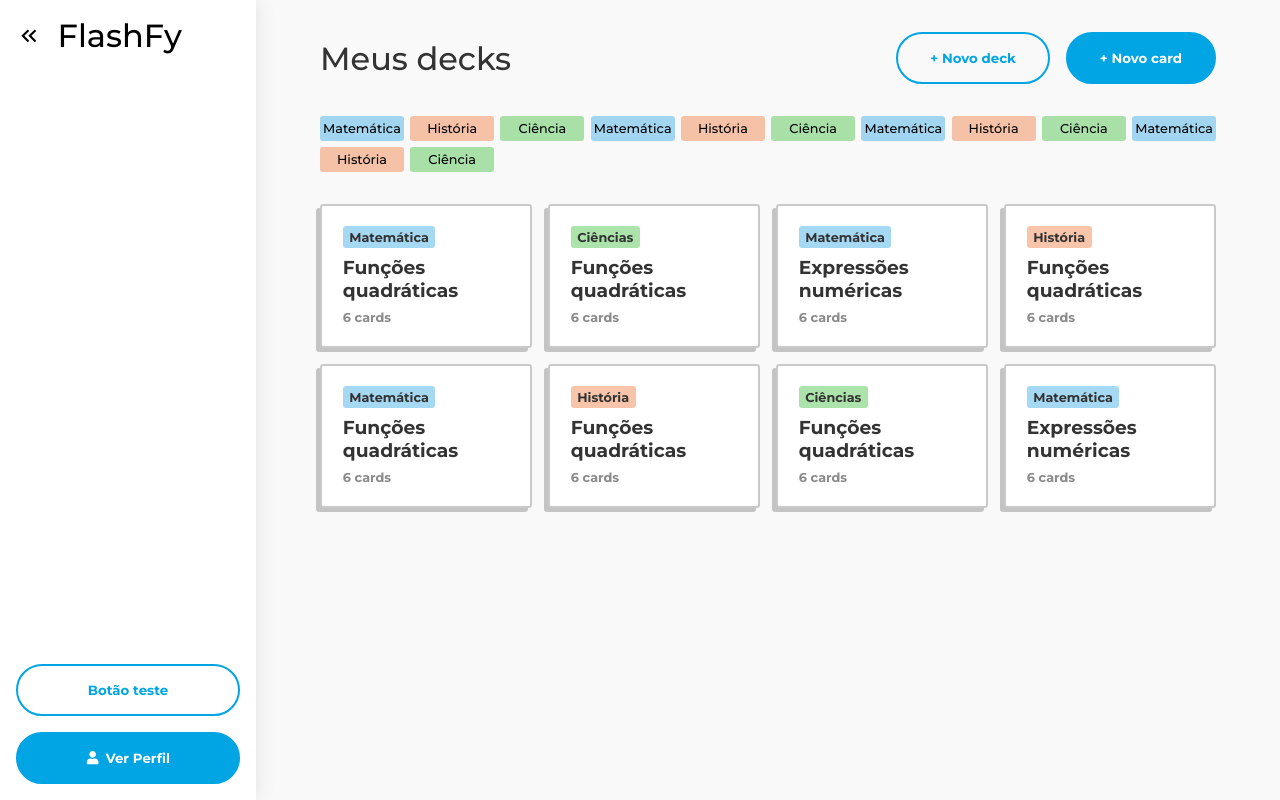
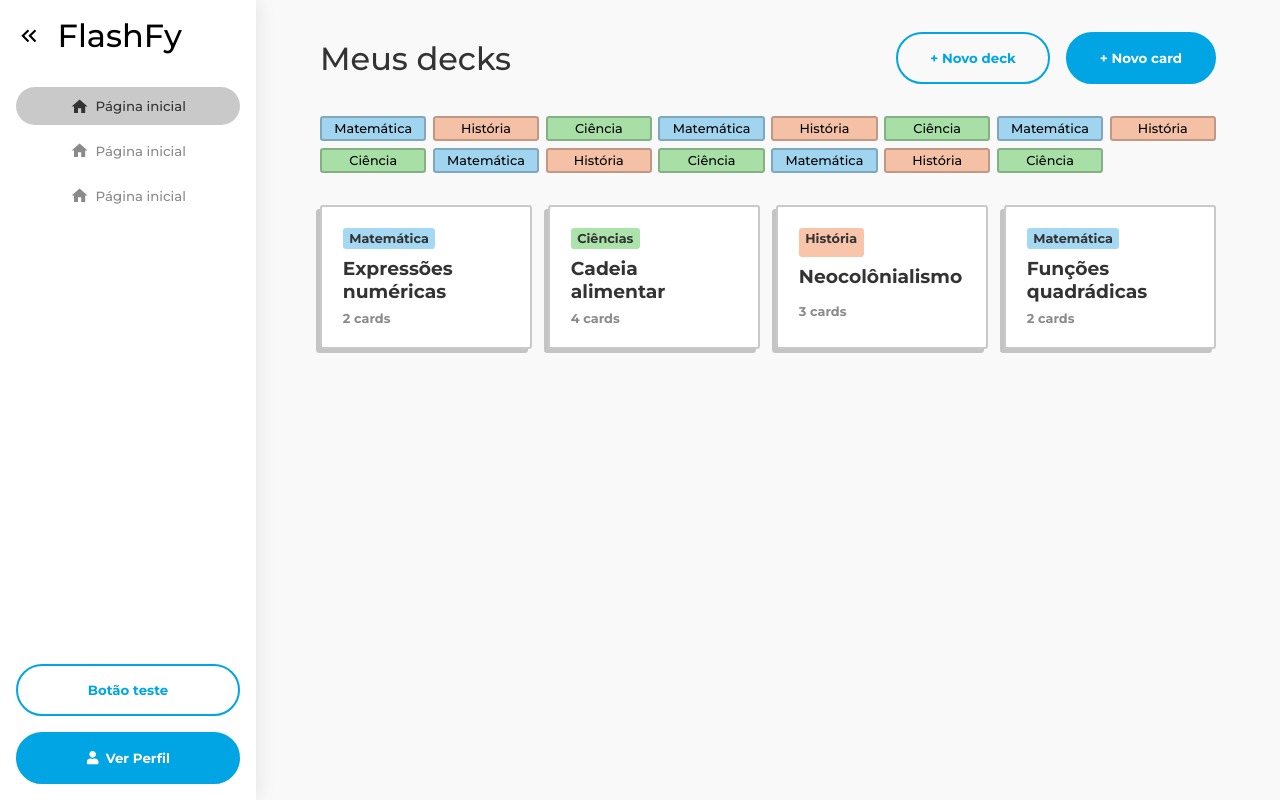
Before and after one commit to FellipeCastro/flashfy, a React (Vite) app: page / in a window 1280 px wide. Both pictures are taken after a click on the button "Abrir menu". Built offline with nearby package versions, Linux system fonts and the light colour scheme.

Commit message:
Sidebar atualizada

```diff
--- a/src/App.jsx
+++ b/src/App.jsx
@@ -1,26 +1,66 @@
 import { useState } from "react";
 import Sidebar from "./components/Sidebar/Sidebar";
 import Button from "./components/Button/Button";
+import Deck from "./components/Deck/Deck";
+import styles from "./App.module.css";
 
 const App = () => {
     const [isSidebarOpen, setIsSidebarOpen] = useState(false);
 
+    const decks = {
+        linguagens: "rgba(179, 179, 179, 0.4)", // normal (hsla(0, 0%, 70%, 0.4))
+        redacao: "rgba(220, 80, 50, 0.4)", // fire (hsla(20, 85%, 55%, 0.4))
+        matematica: "rgba(51, 144, 191, 0.4)", // water (hsla(200, 75%, 50%, 0.4))
+        fisica: "rgba(255, 239, 71, 0.4)", // electric (hsla(50, 95%, 60%, 0.4))
+        biologia: "rgba(71, 168, 71, 0.4)", // grass (hsla(120, 60%, 45%, 0.4))
+        quimica: "rgba(211, 255, 255, 0.4)", // ice (hsla(190, 100%, 85%, 0.4))
+        historia: "rgba(191, 50, 50, 0.4)", // fighting (hsla(0, 75%, 45%, 0.4))
+        filosofia: "rgba(168, 71, 168, 0.4)", // poison (hsla(280, 60%, 55%, 0.4))
+        geografia: "rgba(140, 117, 89, 0.4)", // ground (hsla(30, 40%, 45%, 0.4))
+        sociologia: "rgba(163, 194, 255, 0.4)", // flying (hsla(220, 80%, 80%, 0.4))
+        psicologia: "rgba(229, 71, 229, 0.4)", // psychic (hsla(300, 70%, 60%, 0.4))
+        ecologia: "rgba(102, 140, 71, 0.4)", // bug (hsla(90, 55%, 40%, 0.4))
+        geologia: "rgba(102, 89, 76, 0.4)", // rock (hsla(35, 30%, 35%, 0.4))
+        literatura: "rgba(102, 71, 140, 0.4)", // ghost (hsla(260, 55%, 40%, 0.4))
+        artes: "rgba(140, 71, 191, 0.4)", // dragon (hsla(270, 65%, 50%, 0.4))
+        direito: "rgba(51, 51, 64, 0.4)", // dark (hsla(240, 20%, 20%, 0.4))
+        engenharias: "rgba(179, 191, 204, 0.4)", // steel (hsla(210, 20%, 70%, 0.4))
+        musica: "rgba(255, 194, 230, 0.4)", // fairy (hsla(330, 80%, 85%, 0.4))
+        tecnologia: "rgba(128, 128, 128, 0.4)", // unknown (hsla(0, 0%, 50%, 0.4))
+        astronomia: "rgba(51, 71, 255, 0.4)", // stellar (hsla(240, 80%, 50%, 0.4))
+    };
+
     return (
-        <div className="container">
+        <div className={styles.container}>
             <Sidebar
                 isSidebarOpen={isSidebarOpen}
                 setIsSidebarOpen={setIsSidebarOpen}
             />
 
-            <div className="mainContainer">
-                <div className="titleContainer">
+            <div className={styles.mainContainer}>
+                <div className={styles.titleContainer}>
                     <h1>Meus decks</h1>
-                    <div className="btnsContainer">
+                    <div className={styles.btnsContainer}>
                         <Button secondary>+ Novo deck</Button>
                         <Button>+ Novo card</Button>
                     </div>
                 </div>
-                <div className="filterContainer">
+                <div className={styles.filterContainer}>
+                    <button
+                        style={{ backgroundColor: "hsla(200, 75%, 50%, 0.4)" }}
+                    >
+                        Matemática
+                    </button>
+                    <button
+                        style={{ backgroundColor: "hsla(20, 85%, 55%, 0.4)" }}
+                    >
+                        História
+                    </button>
+                    <button
+                        style={{ backgroundColor: "hsla(120, 60%, 45%, 0.4)" }}
+                    >
+                        Ciência
+                    </button>
                     <button
                         style={{ backgroundColor: "hsla(200, 75%, 50%, 0.4)" }}
                     >
@@ -82,95 +122,31 @@ const App = () => {
                         Ciência
                     </button>
                 </div>
-                <ul className="decksConatiner">
-                    <li className="deck">
-                        <strong
-                            style={{
-                                backgroundColor: "hsla(200, 75%, 50%, 0.4)",
-                            }}
-                        >
-                            Matemática
-                        </strong>
-                        <h3>Funções quadráticas</h3>
-                        <p>6 cards</p>
-                    </li>
-                    <li className="deck">
-                        <strong
-                            style={{
-                                backgroundColor: "hsla(120, 60%, 45%, 0.4)",
-                            }}
-                        >
-                            Ciências
-                        </strong>
-                        <h3>Funções quadráticas</h3>
-                        <p>6 cards</p>
-                    </li>
-                    <li className="deck">
-                        <strong
-                            style={{
-                                backgroundColor: "hsla(200, 75%, 50%, 0.4)",
-                            }}
-                        >
-                            Matemática
-                        </strong>
-                        <h3>Expressões numéricas</h3>
-                        <p>6 cards</p>
-                    </li>
-                    <li className="deck">
-                        <strong
-                            style={{
-                                backgroundColor: "hsla(20, 85%, 55%, 0.4)",
-                            }}
-                        >
-                            História
-                        </strong>
-                        <h3>Funções quadráticas</h3>
-                        <p>6 cards</p>
-                    </li>
-                    <li className="deck">
-                        <strong
-                            style={{
-                                backgroundColor: "hsla(200, 75%, 50%, 0.4)",
-                            }}
-                        >
-                            Matemática
-                        </strong>
-                        <h3>Funções quadráticas</h3>
-                        <p>6 cards</p>
-                    </li>
-                    <li className="deck">
-                        <strong
-                            style={{
-                                backgroundColor: "hsla(20, 85%, 55%, 0.4)",
-                            }}
-                        >
-                            História
-                        </strong>
-                        <h3>Funções quadráticas</h3>
-                        <p>6 cards</p>
-                    </li>
-                    <li className="deck">
-                        <strong
-                            style={{
-                                backgroundColor: "hsla(120, 60%, 45%, 0.4)",
-                            }}
-                        >
-                            Ciências
-                        </strong>
-                        <h3>Funções quadráticas</h3>
-                        <p>6 cards</p>
-                    </li>
-                    <li className="deck">
-                        <strong
-                            style={{
-                                backgroundColor: "hsla(200, 75%, 50%, 0.4)",
-                            }}
-                        >
-                            Matemática
-                        </strong>
-                        <h3>Expressões numéricas</h3>
-                        <p>6 cards</p>
-                    </li>
+                <ul className={styles.decksConatiner}>
+                    <Deck
+                        color="hsla(200, 75%, 50%, 0.4)"
+                        deck="Matemática"
+                        title="Expressões numéricas"
+                        cards={2}
+                    />
+                    <Deck
+                        color="hsla(120, 60%, 45%, 0.4)"
+                        deck="Ciências"
+                        title="Cadeia alimentar"
+                        cards={4}
+                    />
+                    <Deck
+                        color="hsla(20, 85%, 55%, 0.4)"
+                        deck="História"
+                        title="Neocolônialismo"
+                        cards={3}
+                    />
+                    <Deck
+                        color="hsla(200, 75%, 50%, 0.4)"
+                        deck="Matemática"
+                        title="Funções quadrádicas"
+                        cards={2}
+                    />
                 </ul>
             </div>
         </div>
--- /dev/null
+++ b/src/App.module.css
@@ -0,0 +1,61 @@
+.container {
+    display: flex;
+}
+
+.mainContainer {
+    width: 100%;
+    padding: 2rem 5%;
+    color: var(--text-primary-color);
+    background: var(--bg-color);
+}
+
+.titleContainer {
+    display: flex;
+    align-items: center;
+    justify-content: space-between;
+    margin-bottom: 2rem;
+}
+
+.titleContainer h1 {
+    font-weight: 500;
+}
+
+.btnsContainer {
+    display: flex;
+    align-items: center;
+    gap: 1rem;
+}
+
+.decksConatiner {
+    list-style: none;
+    display: grid;
+    grid-template-columns: repeat(4, 1fr);
+    gap: 1rem;
+}
+
+.filterContainer {
+    width: 100%;
+    display: grid;
+    grid-template-columns: repeat(auto-fit, minmax(100px, 1fr));
+    gap: 0.4rem;
+    margin-bottom: 2rem;
+}
+
+.filterContainer button {
+    background-color: transparent;
+    padding: 0.2rem;
+    border: 2px solid var(--border-color);
+    border-radius: 0.2rem;
+    cursor: pointer;
+    transition: 0.2s;
+    display: flex;
+    align-items: center;
+    justify-content: center;
+    gap: 0.4rem;
+    font-weight: 500;
+    font-size: 0.8rem;
+}
+
+.filterContainer button:hover {
+    transform: translateY(-4px);
+}
--- /dev/null
+++ b/src/components/Deck/Deck.jsx
@@ -0,0 +1,19 @@
+import styles from "./Deck.module.css";
+
+const Deck = ({ color, deck, title, cards }) => {
+    return (
+        <li className={styles.deck}>
+            <strong
+                style={{
+                    backgroundColor: color,
+                }}
+            >
+                {deck}
+            </strong>
+            <h3>{title}</h3>
+            <p>{cards} cards</p>
+        </li>
+    );
+};
+
+export default Deck;
--- /dev/null
+++ b/src/components/Deck/Deck.module.css
@@ -0,0 +1,39 @@
+.deck {
+    background: var(--secondary-color);
+    list-style: none;
+    padding: 1.3rem;
+    border: 2px solid var(--border-color);
+    border-radius: 0.2rem;
+    box-shadow: -4px 4px 0px var(--border-color);
+    display: grid;
+    gap: 0.5rem;
+    transition: 0.2s;
+}
+
+.deck:hover {
+    cursor: pointer;
+    border-color: var(--border-color);
+    box-shadow: -4px 4px 0px var(--border-color);
+    transform: translateY(-4px);
+}
+
+.deck:active {
+    box-shadow: -4px 4px 0px var(--border-color);
+    transform: translateY(4px);
+    transform: translateX(-4px);
+    box-shadow: none;
+}
+
+.deck strong {
+    width: fit-content;
+    font-size: 0.8rem;
+    padding: 0.2rem 0.4rem;
+    border-radius: 0.2rem;
+    background-color: var(--border-color);
+}
+
+.deck p {
+    font-size: 0.8rem;
+    font-weight: bold;
+    color: var(--text-secondary-color);
+}
--- a/src/components/Sidebar/Sidebar.jsx
+++ b/src/components/Sidebar/Sidebar.jsx
@@ -1,11 +1,14 @@
-import { MdKeyboardDoubleArrowRight } from "react-icons/md";
+import { MdKeyboardDoubleArrowRight, MdHome } from "react-icons/md";
 import { FaUser } from "react-icons/fa";
 import styles from "./Sidebar.module.css";
 import Button from "../Button/Button";
 
 const Sidebar = ({ isSidebarOpen, setIsSidebarOpen }) => {
     return (
-        <div className={`${styles.sidebar} ${isSidebarOpen ? styles.open : ''}`}>
+        <div
+            className={`${styles.sidebar} ${isSidebarOpen ? styles.open : ""}`}
+        >
+            <div className={styles.topContainer}>
                 <div className={styles.flexContainer}>
                     <button
                         className={styles.sidebarBtn}
@@ -16,12 +19,24 @@ const Sidebar = ({ isSidebarOpen, setIsSidebarOpen }) => {
                     </button>
                     {isSidebarOpen && <div className={styles.logo}>FlashFy</div>}
                 </div>
+                {isSidebarOpen && (
+                    <div className={styles.menu}>
+                        <button className={styles.active}>
+                            <MdHome /> Página inicial
+                        </button>
+                        <button>
+                            <MdHome /> Página inicial
+                        </button>
+                        <button>
+                            <MdHome /> Página inicial
+                        </button>
+                    </div>
+                )}
+            </div>
 
             {isSidebarOpen && (
                 <div className={styles.btnsContainerColumn}>
-                    <Button secondary>
-                        Botão teste
-                    </Button>
+                    <Button secondary>Botão teste</Button>
                     <Button>
                         <FaUser /> Ver Perfil
                     </Button>
--- a/src/components/Sidebar/Sidebar.module.css
+++ b/src/components/Sidebar/Sidebar.module.css
@@ -19,11 +19,10 @@
 .sidebar .logo {
     font-weight: 500;
     font-size: 2rem;
-    display: none;
 }
 
-.sidebar.open .logo {
-    display: block;
+.topContainer {
+    width: 100%;
 }
 
 .sidebarBtn {
@@ -34,7 +33,7 @@
     background: transparent;
     border: none;
     cursor: pointer;
-    transition: transform 0.3s ease-in-out;
+    transition: 0.3s ease-in-out;
 }
 
 .sidebarBtn:hover {
@@ -57,13 +56,38 @@
     display: flex;
     flex-direction: column;
     gap: 1rem;
-    opacity: 0;
-    height: 0;
     overflow: hidden;
     transition: opacity 0.3s ease-in-out, height 0.3s ease-in-out;
 }
 
-.sidebar.open .btnsContainerColumn {
-    opacity: 1;
-    height: auto;
+.menu {
+    width: 100%;
+    margin-top: 2rem;
+    display: flex;
+    flex-direction: column;
+    gap: 0.4rem;
 }
+
+.menu button {
+    width: 100%;
+    padding: 0.6rem 1rem;
+    border: none;
+    background: transparent;
+    display: flex;
+    align-items: center;
+    justify-content: center;
+    gap: 0.4rem;
+    font-weight: 500;
+    color: var(--text-secondary-color);
+    border-radius: 2rem;
+    cursor: pointer;
+}
+
+.menu button svg {
+    font-size: 1.2rem;
+}
+
+.menu button.active {
+    background: var(--border-color);
+    color: var(--text-primary-color);
+}
--- a/src/index.css
+++ b/src/index.css
@@ -21,104 +21,6 @@
     font-family: "Montserrat", sans-serif;
 }
 
-.container {
-    display: flex;
+html, body {
+    scroll-behavior: smooth;
 }
-
-.mainContainer {
-    width: 100%;
-    padding: 2rem 5%;
-    color: var(--text-primary-color);
-    background: var(--bg-color);
-}
-
-.titleContainer {
-    display: flex;
-    align-items: center;
-    justify-content: space-between;
-    margin-bottom: 2rem;
-}
-
-.titleContainer h1 {
-    font-weight: 500;
-}
-
-.btnsContainer {
-    display: flex;
-    align-items: center;
-    gap: 1rem;
-}
-
-.decksConatiner {
-    list-style: none;
-    display: grid;
-    grid-template-columns: repeat(4, 1fr);
-    gap: 1rem;
-}
-
-.filterContainer {
-    width: 100%;
-    display: grid;
-    grid-template-columns: repeat(auto-fit, minmax(5rem, 1fr));
-    gap: 0.4rem;
-    margin-bottom: 2rem;
-}
-
-.filterContainer button {
-    background-color: transparent;
-    padding: 0.3rem;
-    border: 1px solid var(--border);
-    border-radius: 0.2rem;
-    cursor: pointer;
-    transition: 0.2s;
-    display: flex;
-    align-items: center;
-    justify-content: center;
-    gap: 0.4rem;
-    font-weight: 500;
-    font-size: 0.8rem;
-}
-
-.filterContainer button:hover {
-    transform: translateY(-4px);
-}
-
-.deck {
-    background: var(--secondary-color);
-    list-style: none;
-    padding: 1.3rem;
-    border: 2px solid var(--border-color);
-    border-radius: 0.2rem;
-    box-shadow: -4px 4px 0px var(--border-color);
-    display: grid;
-    gap: 0.5rem;
-    transition: 0.2s;
-}
-
-.deck:hover {
-    cursor: pointer;
-    border-color: var(--border-color);
-    box-shadow: -4px 4px 0px var(--border-color);
-    transform: translateY(-4px);
-}
-
-.deck:active {
-    box-shadow: -4px 4px 0px var(--border-color);
-    transform: translateY(4px);
-    transform: translateX(-4px);
-    box-shadow: none;
-}
-
-.deck strong {
-    width: fit-content;
-    font-size: 0.8rem;
-    padding: 0.2rem 0.4rem;
-    border-radius: 0.2rem;
-    background-color: var(--border-color);
-}
-
-.deck p {
-    font-size: 0.8rem;
-    font-weight: bold;
-    color: var(--text-secondary-color);
-}
```
Lines whose indentation alone changed are shown as unchanged.
